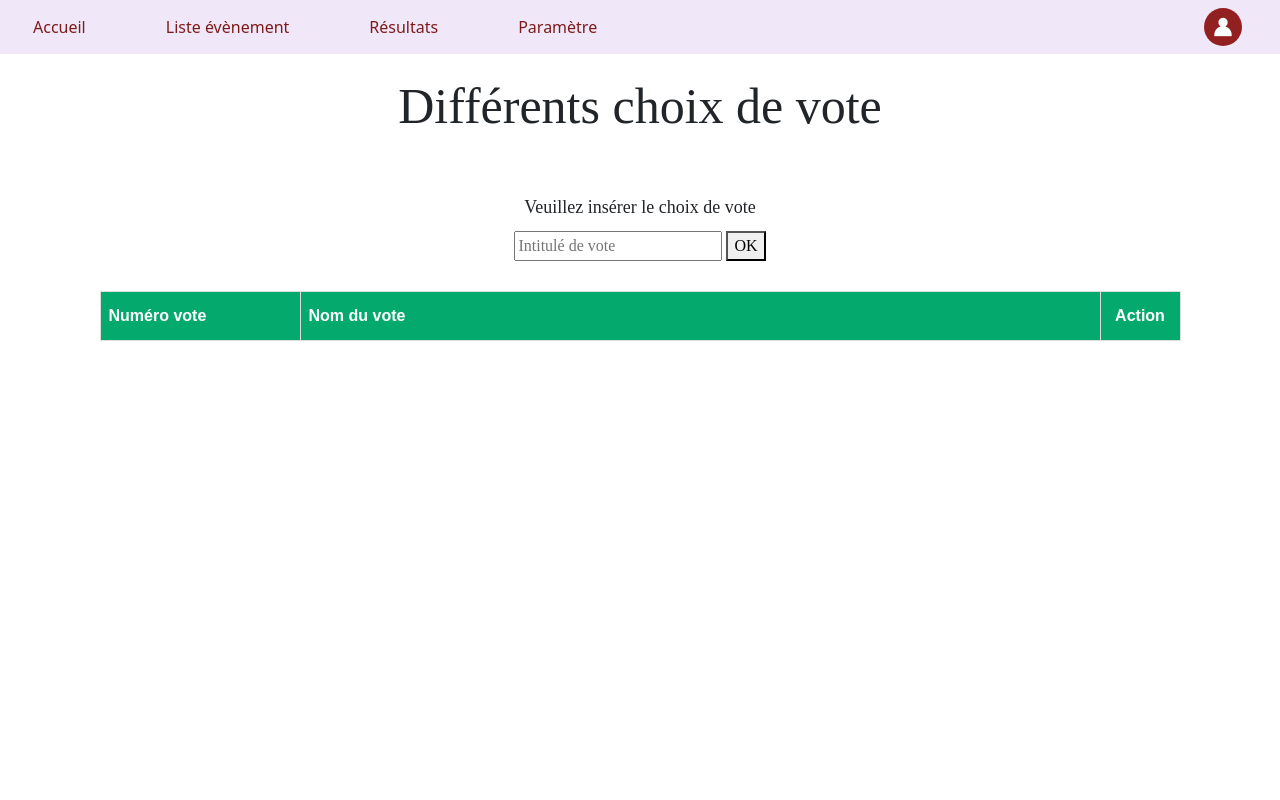
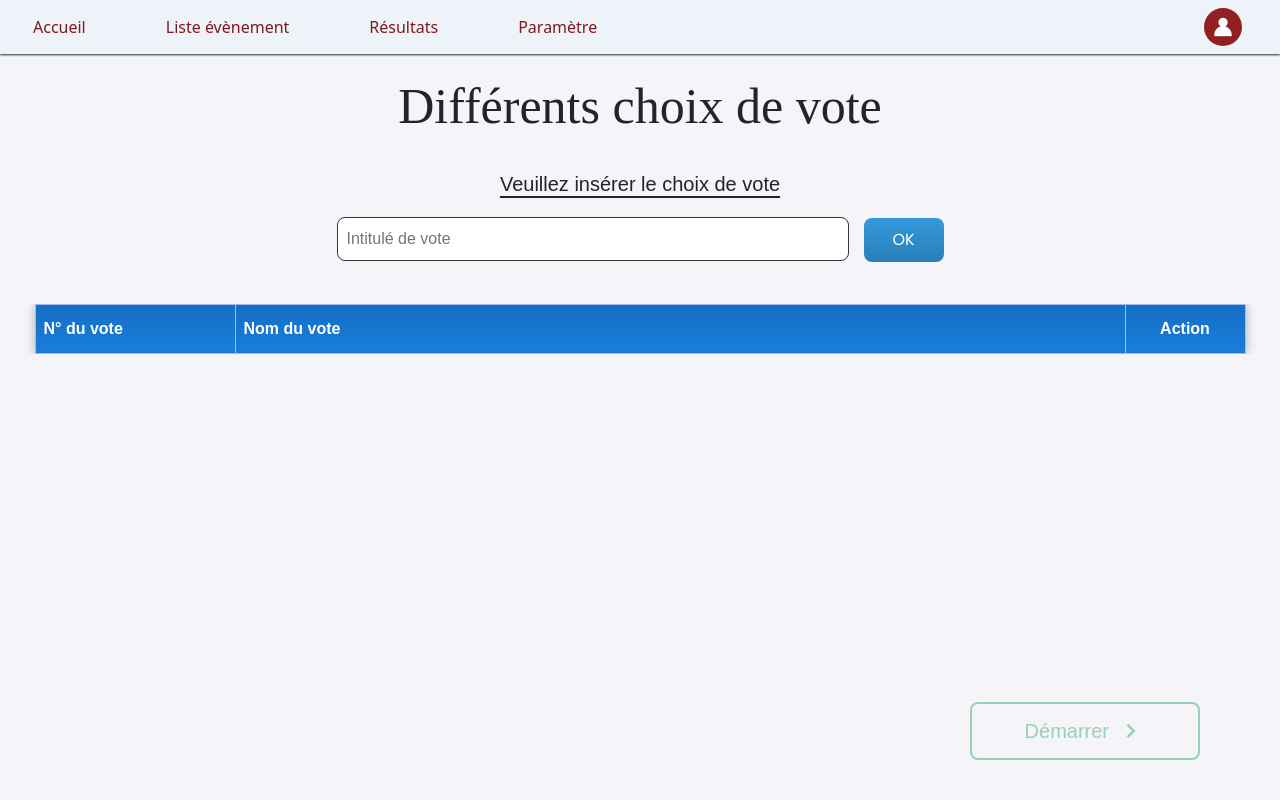
Before and after one commit to Alexshu0204/Projet_vote_en_ligne, a PHP site: page /choix2vote.html in a window 1280 px wide. Run offline with PHP 8.4, Linux system fonts and the light colour scheme; lists and menus that the app fills with data are empty.

Commit message:
Add files via upload

```diff
--- a/Projet Systeme vote pour Césarée/choix2vote.html
+++ b/Projet Systeme vote pour Césarée/choix2vote.html
@@ -17,6 +17,9 @@
     <title>Choix de vote</title>
 </head>
 <body>
+
+    <div id="progressBar"></div>
+
     <header>
 
         <nav>
@@ -90,7 +93,7 @@
             <table id="voting_table">
                 <thead>
                     <tr>
-                        <th>Numéro vote</th>
+                        <th>N° du vote</th>
                         <th>Nom du vote</th>
                         <th>Action</th>
                     </tr>
@@ -103,6 +106,11 @@
 
         </div>
 
+            <a class="nextButton" href="liste_evenement.html">
+                Démarrer
+                <i class='bx bx-chevron-right'></i>
+            </a>
+
         <!----------Fonctionnalité du menus---------->
         <script src="https://cdn.jsdelivr.net/npm/bootstrap@5.3.3/dist/js/bootstrap.bundle.min.js" integrity="sha384-YvpcrYf0tY3lHB60NNkmXc5s9fDVZLESaAA55NDzOxhy9GkcIdslK1eN7N6jIeHz" crossorigin="anonymous"></script>
         <script src="menu_script.js"></script>
--- a/Projet Systeme vote pour Césarée/choix2vote_script.js
+++ b/Projet Systeme vote pour Césarée/choix2vote_script.js
@@ -1,10 +1,47 @@
-let count = 1;
+document.addEventListener("DOMContentLoaded", function () {
+    let nextButton = document.querySelector(".nextButton");
+    let progressBar = document.getElementById("progressBar");
 
+    mettreAJourLien(); // Vérifie au chargement si le lien doit être désactivé
+
+    document.getElementById("inputValeur").addEventListener("keypress", function (event) {
+        if (event.key === "Enter") {
+            ajouterValeur();
+        }
+    });
+
+    // Ajout de l'animation de la barre de progression au clic sur "Démarrer"
+    nextButton.addEventListener("click", function (event) {
+        event.preventDefault(); // Empêche la redirection immédiate
+        startLoading();
+
+        // Redirige après 1 seconde
+        setTimeout(() => {
+            window.location.href = nextButton.getAttribute("href");
+        }, 1000);
+    });
+});
+
+// Fonction pour mettre à jour le lien "Démarrer"
+function mettreAJourLien() {
+    let tableBody = document.getElementById("tableBody");
+    let nextButton = document.querySelector(".nextButton");
+
+    if (tableBody.children.length < 2) {
+        nextButton.classList.add("disabled");
+        nextButton.removeAttribute("href");
+    } else {
+        nextButton.classList.remove("disabled");
+        nextButton.setAttribute("href", "liste_evenement.html");
+    }
+}
+
+// Fonction pour ajouter une ligne au tableau
 function ajouterValeur() {
     let input = document.getElementById("inputValeur");
-    let valeur = input.value.trim(); // Supprime les espaces inutiles
+    let valeur = input.value.trim();
 
-    if (valeur !== "") { // Vérifie que l'input n'est pas vide
+    if (valeur !== "") {
         let tableBody = document.getElementById("tableBody");
         let newRow = tableBody.insertRow();
 
@@ -12,40 +49,97 @@ function ajouterValeur() {
         let cell2 = newRow.insertCell(1);
         let cell3 = newRow.insertCell(2);
 
-        //cell1.textContent = count++; // Numérotation automatique
+        cell1.textContent = tableBody.children.length; // Numérotation automatique
         cell2.textContent = valeur;
+        cell2.setAttribute("title", "Double-cliquez pour modifier"); // Ajoute le tooltip
+        cell2.ondblclick = function () {
+            rendreEditable(cell2);
+        };
 
-        //Création du bouton supprimer
-        let deleteBtn = document.createElement("Button");
+        let deleteBtn = document.createElement("button");
         deleteBtn.innerHTML = "❌";
         deleteBtn.classList.add("delete-btn");
-        deleteBtn.onclick = function() {
+        deleteBtn.onclick = function () {
             newRow.remove();
-            mettreAJourNumerotation();// Mettre à jour les numéros après suppression
+            mettreAJourNumerotation();
+            mettreAJourLien(); // Vérifie après suppression
         };
 
         cell3.appendChild(deleteBtn);
         tableBody.appendChild(newRow);
 
-        mettreAJourNumerotation();// Met à jour la numérotation après chaque ajout
-        input.value = ""; // Réinitialise l'input après ajout
-        input.focus(); // Remet le focus sur l'input
+        mettreAJourNumerotation();
+        mettreAJourLien(); // Vérifie après ajout
+
+        input.value = "";
+        input.focus();
     }
 }
 
 // Met à jour la numérotation des lignes
-function mettreAJourNumerotation(){
+function mettreAJourNumerotation() {
     let tableBody = document.getElementById("tableBody");
     let rows = tableBody.getElementsByTagName("tr");
 
-    for (let i = 0; i < rows.length; i++){
-        rows[i].cells[0].textContent = i + 1;// Re-numérote les lignes
+    for (let i = 0; i < rows.length; i++) {
+        rows[i].cells[0].textContent = i + 1; // Re-numérote les lignes
     }
 }
 
-// Permet d'ajouter une valeur en appuyant sur "Entrée"
-document.getElementById("inputValeur").addEventListener("keypress", function(event) {
-    if (event.key === "Enter") {
-        ajouterValeur();
+// Fonction pour rendre une cellule éditable
+function rendreEditable(cell) {
+    let valeurActuelle = cell.textContent;
+    let input = document.createElement("input");
+    input.type = "text";
+    input.value = valeurActuelle;
+    input.classList.add("edit-input");
+
+    cell.innerHTML = "";
+    cell.appendChild(input);
+    input.focus();
+
+    input.addEventListener("blur", function () {
+        cell.textContent = input.value || valeurActuelle; // Garde l'ancienne valeur si vide
+    });
+
+    input.addEventListener("keypress", function (event) {
+        if (event.key === "Enter") {
+            cell.textContent = input.value || valeurActuelle;
+        }
+    });
+}
+
+// ====================
+// Animation de la barre de progression
+// ====================
+function startLoading() {
+    let progressBar = document.getElementById("progressBar");
+    progressBar.style.width = "0%";
+    progressBar.style.opacity = "1";
+    let width = 0;
+
+    function animateProgress() {
+        if (width < 100) {
+            width += Math.random() * 20; // Augmente aléatoirement la progression
+            progressBar.style.width = width + "%";
+            setTimeout(animateProgress, 100);
+        } else {
+            finishLoading();
+        }
     }
-});
+    animateProgress();
+}
+
+function finishLoading() {
+    let progressBar = document.getElementById("progressBar");
+    progressBar.style.width = "100%";
+
+    setTimeout(() => {
+        progressBar.style.opacity = "0";
+
+        setTimeout(() => {
+            progressBar.style.width = "0%";
+        }, 3000);
+
+    });
+}
--- a/Projet Systeme vote pour Césarée/choix2vote_style.css
+++ b/Projet Systeme vote pour Césarée/choix2vote_style.css
@@ -1,20 +1,80 @@
+/*Barre de progression*/
+#progressBar {
+    position: fixed;
+    top: 0;
+    left: 0;
+    width: 0%;
+    height: 5px;
+    background: linear-gradient(90deg, #ff007a, #ff4800, #de006f);
+    z-index: 10000;
+    transition: width 0.2s ease-out, opacity 0.4s ease-in-out;
+    box-shadow: 0px 0px 10px rgba(255, 0, 122, 0.6);
+    border-radius: 2px;
+}
+
+body{
+    background-color: #f4f4f9;
+}
+
 .main{
     margin-top: 15px;
     text-align: center;
-        font-family: 'Playfair Display', serif;
+    font-family: 'Montserrat', sans-serif;
 }
 
 .voting_title{
     font-size: 50px;
+    font-family: 'Playfair Display', serif !important;
 }
 
 .insert_title{
-    margin-top: 50px;
-    font-size: 18px;
+    margin-top: 25px;
+    font-size: 20px;
+    text-decoration: underline;
+    text-underline-position: under;
 }
 
 .voting_input{
-    margin-top: 10px;
+    margin-top: 18px;
+    display: flex;
+    justify-content: center;
+    align-items: center;
+    gap: 15px;
+}
+
+#inputValeur{
+    width: 40%;
+    padding: 9px;
+    border: 1px solid rgb(54, 54, 54);
+    border-radius: 8px;
+    transition: 0.1s;
+}
+
+#inputValeur:focus{
+    outline: none;
+    border: 1px solid rgb(37, 124, 229);
+    box-shadow: 0 0 7px rgba(52, 152, 219, 0.5);
+}
+
+#inputValeur:hover{
+    transform: scale(1.03);
+}
+
+.voting_input button{
+    margin-top: 0.5px;
+    width: 80px;
+    padding: 10px;
+    border: none;
+    border-radius: 8px;
+    transition: 0.1s;
+    font-family: 'Poppins', sans-serif !important;
+    color: #fff;
+    background: linear-gradient(to bottom, #3498db, #2980b9);
+}
+
+.voting_input button:hover{
+    transform: scale(1.1);
+    background: linear-gradient(to bottom, #2980b9, #1c6690);
 }
 
 /***********************************************************************
@@ -22,8 +82,8 @@
 ***********************************************************************/
 
 .voting_table_container{
-    margin-top: 30px;
-    max-height: 461.5px;
+    margin-top: 42px;
+    max-height: 379px;
     overflow: auto;
 }
 
@@ -34,12 +94,13 @@
     max-width: 800px;
     table-layout: fixed;
     margin: auto;
+    box-shadow: 0 0px 10px rgba(0, 0, 0, 0.28);
 }
 
 #voting_table thead{
     position: sticky;/*En-tête reste visible en haut au scroll*/
     top: 0;
-    background-color: #04aa6d;
+    background-color: #1e6bb8;
     z-index: 2;
 }
 
@@ -48,7 +109,7 @@
     background-color: #e7e7e7;
     text-align: center;
     color: #fff;
-    width: 80px;
+    width: 120px;
 }
 
 .delete-btn {
@@ -90,9 +151,9 @@
 }
 
 #voting_table td, #voting_table th {
-    border: 1px solid #ddd;
+    border: 1px solid #a5b9ed;
     padding: 8px;
-    width: 800px;
+    width: 890px;
     word-wrap: break-word;
 }
 
@@ -101,14 +162,85 @@
     width: 200px;
 }
 
-#voting_table tr:nth-child(even){background-color: #f2f2f2;}
+#voting_table tr:nth-child(even){background-color: #ffffff;}
 
-#voting_table tr:hover {background-color: #e5e4e4;}
+#voting_table tr:hover {background-color: #97cddd8f;}
 
 #voting_table th {
     padding-top: 12px;
     padding-bottom: 12px;
     text-align: left;
-    background-color: #04AA6D !important;
+    background: linear-gradient(to top, #197dda, #146fc5) !important;
     color: #fff;
 }
+
+/*Modifier collone 2*/
+.edit-input {
+    width: 100%;
+    border: none;
+    outline: none;
+    font-size: inherit;
+    background: transparent;
+}
+
+
+/********************Bouton suivant********************/
+.button-container:hover{
+    background: linear-gradient(to bottom, #14ae5c, #19b662);
+}
+
+.nextButton{
+    bottom: 40px;
+    position: fixed;
+    right: 80px;
+    z-index: 100;
+    font-family: 'Montserrat', sans-serif;
+    padding: 12px;
+    width:18%;
+
+    border-radius: 8px;
+    border: 2px solid #129e53;
+
+    font-size: 20px;
+    display: flex;
+    justify-content: center;
+    gap: 6px;
+    color: #109f53;
+
+    transition: 0.1s;
+}
+
+.nextButton:hover{
+    background: linear-gradient(to bottom, #0f944d, #14a558);
+    color: #fff;
+    border: none;
+    transform: scale(1.2);
+    bottom: 42px;
+}
+
+.nextButton i{
+    margin-top: 0px;
+    font-size: 30px;
+}
+
+a{
+    text-decoration: none;
+}
+
+
+/*Restriction du bouton*/
+.disabled {
+    pointer-events: none; /* Empêche les clics */
+    opacity: 0.4; /* Diminue le visuel */
+    cursor: not-allowed;
+}
+
+
+/********************************Responsivité mobile********************************/
+@media (max-width: 768px) {
+    .evnt_container {
+        width: 90%;
+        min-height: auto;
+        padding: 20px;
+    }
+}
--- a/Projet Systeme vote pour Césarée/login_mainStyle.css
+++ b/Projet Systeme vote pour Césarée/login_mainStyle.css
@@ -1,8 +1,3 @@
-/*création du fond*/
-/*body {
-
-  }*/
-
   /* Ajout d'un overlay polygonal en SVG */
   body::after {
     content: "";
--- a/Projet Systeme vote pour Césarée/menu_style.css
+++ b/Projet Systeme vote pour Césarée/menu_style.css
@@ -1,6 +1,7 @@
 .container-fluid{
-    background-color:rgb(240, 232, 248) !important;
+    background-color:rgb(238, 242, 249) !important;
     color:rgb(125, 27, 27);
+    box-shadow: 0px 1px 2px rgb(40, 42, 63);
 }
 
 .home{
```
Also changed, not shown: Projet Systeme vote pour Césarée/accueil_style.css (+32 -22 lines).
